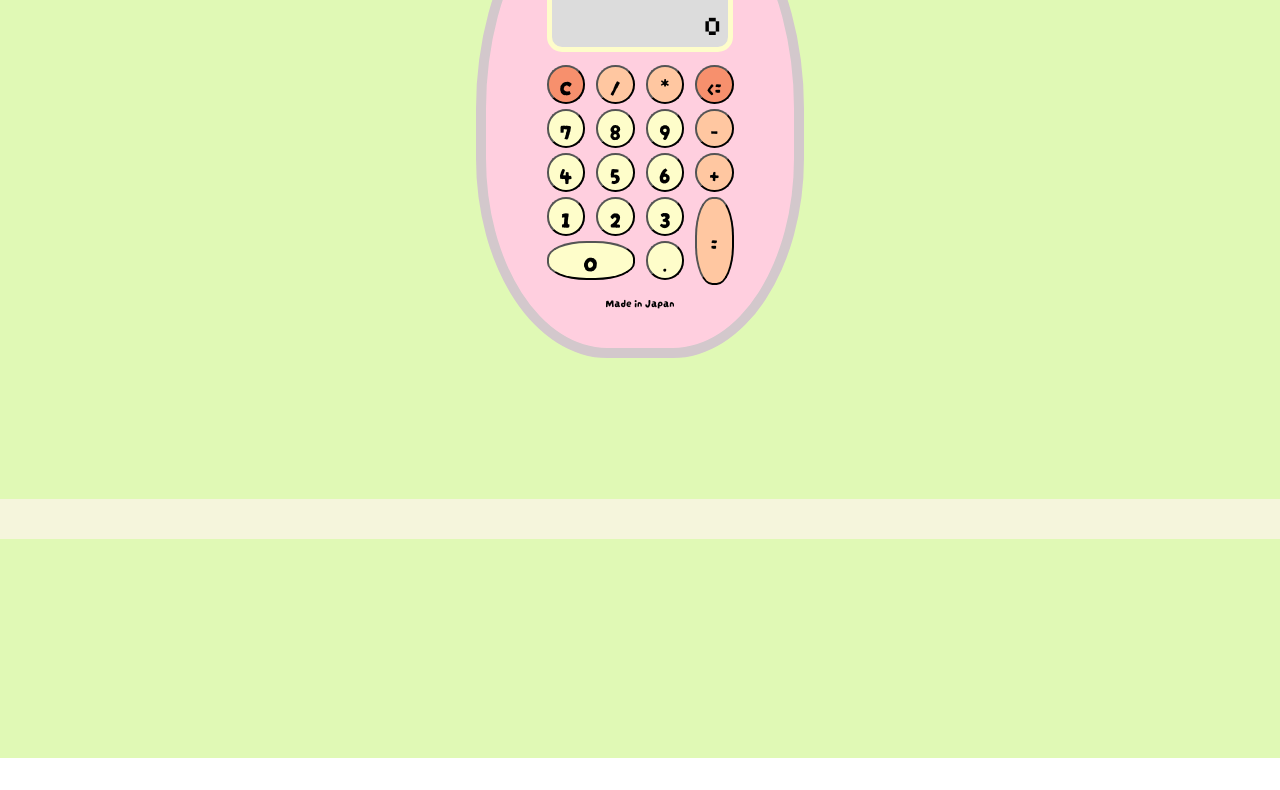
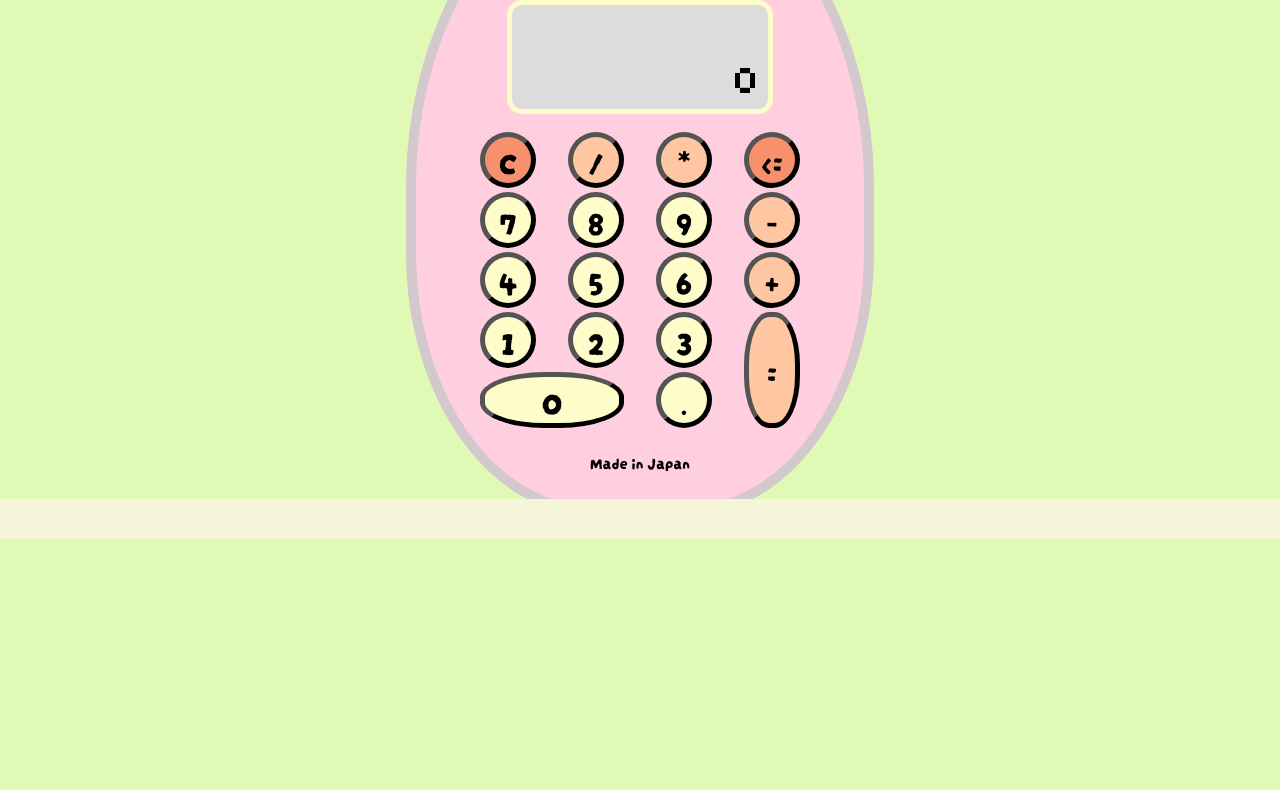
Before and after one commit to projecteurlumiere/calculator, a plain HTML site: page index.html in a window 1280 px wide. Shown: the part 261-1051 px from the top of the page. Before the commit the page ends 1019 px from the top, so only its background shows below. Drawn offline with Linux system fonts and the light colour scheme.

Commit message:
additional style changes

```diff
--- a/style.css
+++ b/style.css
@@ -1,6 +1,7 @@
 * {
     overflow: hidden;
     box-sizing: border-box;
+
 }
 
 @font-face {
@@ -13,9 +14,16 @@
     src: url(fonts/Silkscreen-Regular.ttf);
 }
 
+:root {
+    --button-size: 3.5rem;
+    --button-margin-leftRight: 1rem;
+    --button-margin-topBottom: 0.125rem;
+
+}
+
 html {
     font-family: japaneseFont;
-    font-size: 11px;
+    font-size: 16px;
 }
 
 html
@@ -51,7 +59,7 @@ main {
     flex-direction: column;
     justify-content: center;
     align-items: center;
-    padding: 5rem 5rem 3.5rem 5rem;
+    padding: 4rem 3rem 2rem 3rem;
     background-color: #FFCFDF;
     border: solid 10px #d3c8cc;
     border-radius: 50% 50% 40% 40%;
@@ -94,8 +102,8 @@ main {
 }
 
 .input {
-    height: 21rem;
-    width: 18rem;
+    height: 20rem;
+    width: 22rem;
     display: flex;
     flex-direction: column;
     justify-content: flex-start;
@@ -117,15 +125,14 @@ button {
     justify-content: center;
     align-items: center;
     font-family: japaneseFont;
-    width: 3.5rem;
-    height: 3.5rem;
+    width: var(--button-size);
+    height: var(--button-size);
+    border-width: 5px;
     border-color: black;
     border-radius: 50%;
     background-color: #FEFDCA;
     font-size: 2rem;
-    margin: 0.5rem;
-    margin-top: 0.25rem;
-    margin-bottom: 0.25rem;
+    margin: var(--button-margin-topBottom) var(--button-margin-leftRight);
 }
 
 .operator {
@@ -138,24 +145,20 @@ button {
 }
 
 #zero {
-    height: 3.5rem;
-    width: 8rem;
+    height: var(--button-size);
+    width: calc(var(--button-size) * 2 + var(--button-margin-leftRight) * 2);
     font-size: 2rem;
-    margin: 0.5rem;
     border-radius: 45%;
-    margin-top: 0.25rem;
-    margin-bottom: 0.25rem;
+    margin: var(--button-margin-topBottom) var(--button-margin-leftRight);
 }
 
 #equal {
-    height: 8rem;
-    width: 3.5rem;
+    height: calc(var(--button-size) * 2 + var(--button-margin-topBottom) * 2);
+    width: var(--button-size);
     font-size: 2rem;
-    margin: 0.5rem;
     border-radius: 45%;
     background-color: #ffc7a1;
-    margin-top: 0.25rem;
-    margin-bottom: 0.25rem;
+    margin: var(--button-margin-topBottom) var(--button-margin-leftRight);
 }
 
 #point:disabled {
```
